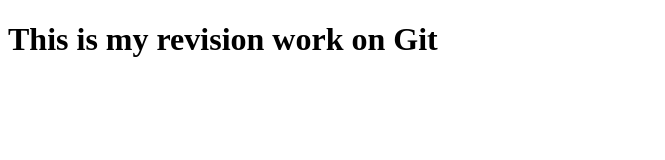
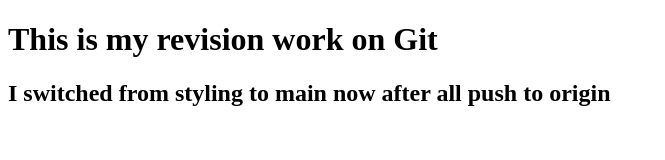
Before and after one commit to viniwarrier/Gitrevise, a plain HTML site: page home.html in a window 1280 px wide. Shown: the whole page, without its empty margins (0-665 px from the left). Drawn offline with Linux system fonts and the light colour scheme.

Commit message:
h2 added in home after a switch

```diff
--- a/home.html
+++ b/home.html
@@ -2,5 +2,6 @@
 <html>
     <body>
         <h1> This is my revision work on Git</h1>
+        <h2> I switched from styling to main now after all push to origin</h2>
     </body>
 </html>
```
